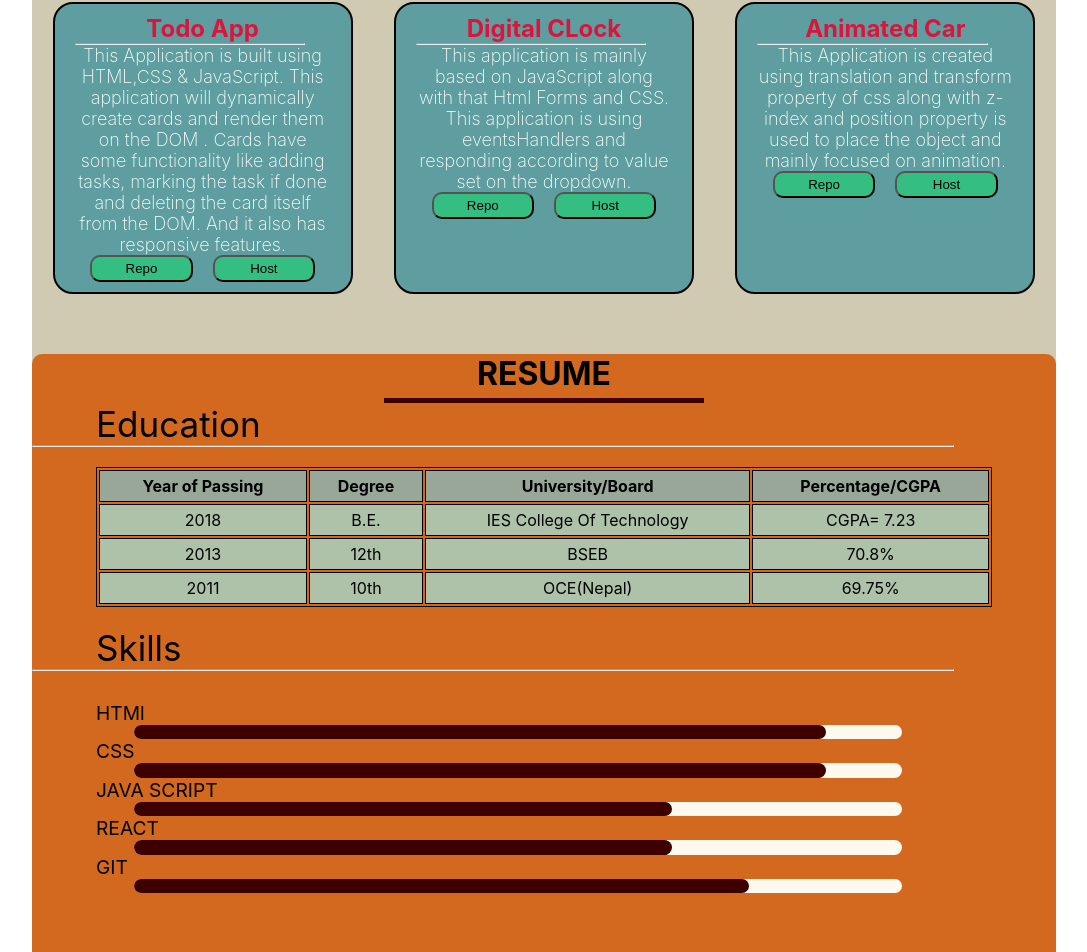
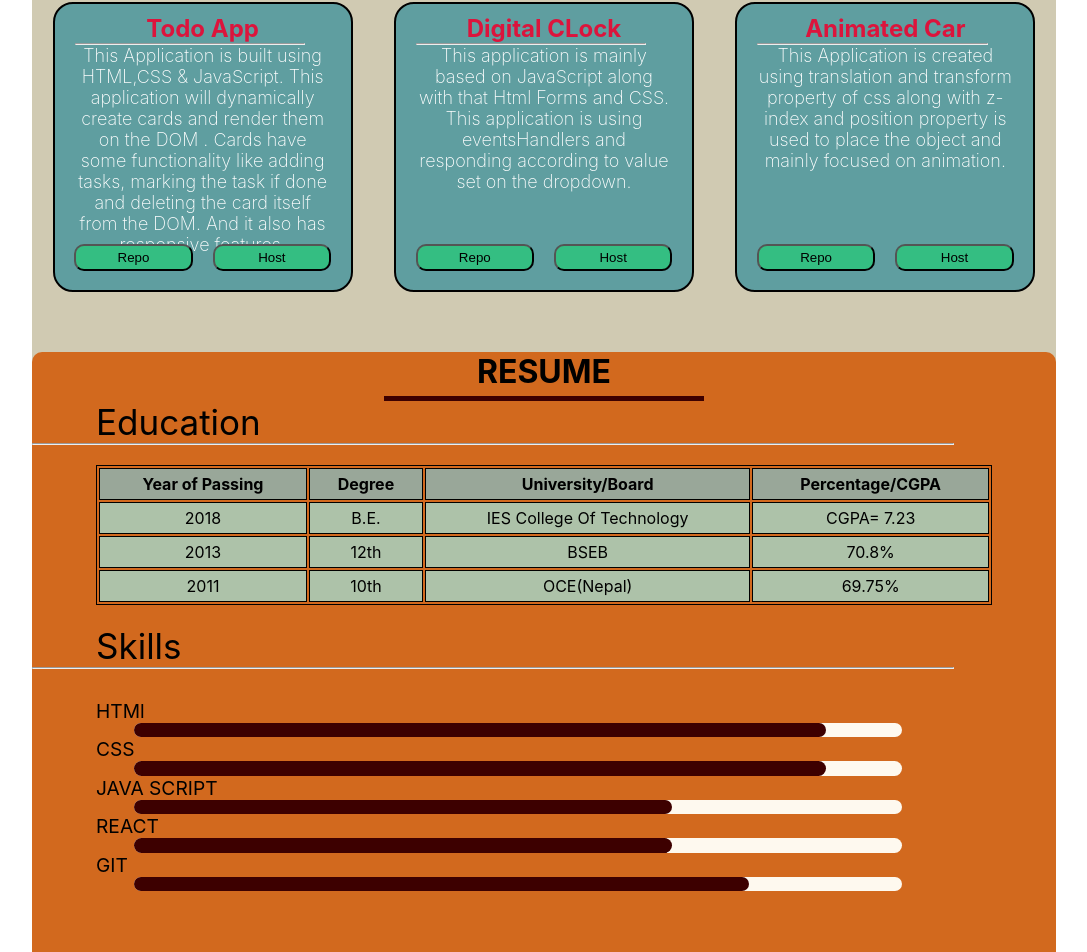
Before and after one commit to Bik-18/portfolio-application, a React (Create React App) app: page / in a window 1280 px wide. Shown: the part 925-1877 px from the top of the page, without its empty margins (96-1183 px from the left). Built offline with nearby package versions, Linux system fonts and the light colour scheme.

Commit message:
version 4

```diff
--- a/src/components/pages/Portfolio.css
+++ b/src/components/pages/Portfolio.css
@@ -34,6 +34,7 @@
     margin: 20px 10px;
     position: relative;
     z-index: 0;
+    height: 290px;
 }
 hr{
     width: 90%;
@@ -58,6 +59,12 @@ h2{
     /* position: absolute;
     bottom: 10px; */
 
+}
+.card .button-container{
+    position: absolute;
+    bottom: 19px;
+    right: 0px;
+    width: 100%;
 }
 .card button:hover{
     background-color:#B4FE98 ;
--- a/src/components/pages/Portfolio.js
+++ b/src/components/pages/Portfolio.js
@@ -15,7 +15,7 @@ function Portfolio() {
                             marking the task if done and deleting the card itself from the DOM. And it also has responsive
                             features.
                         </p>
-                        <div>
+                        <div className="button-container">
                             <a href="https://github.com/Bik-18/todoAppUsingJS.git" target="_blank" rel="noreferrer">
                                 <button>Repo</button>
                             </a>
@@ -32,7 +32,7 @@ function Portfolio() {
                         <p>This application is mainly based on JavaScript along with that Html Forms and CSS. This
                             application is using eventsHandlers and responding according to value set on the dropdown.
                         </p>
-                        <div>
+                        <div className="button-container">
                             <a href="https://github.com/Bik-18/jsAssignmentClockXD.git" target="_blank" rel="noreferrer">
                                 <button>Repo</button>
                             </a>
```
